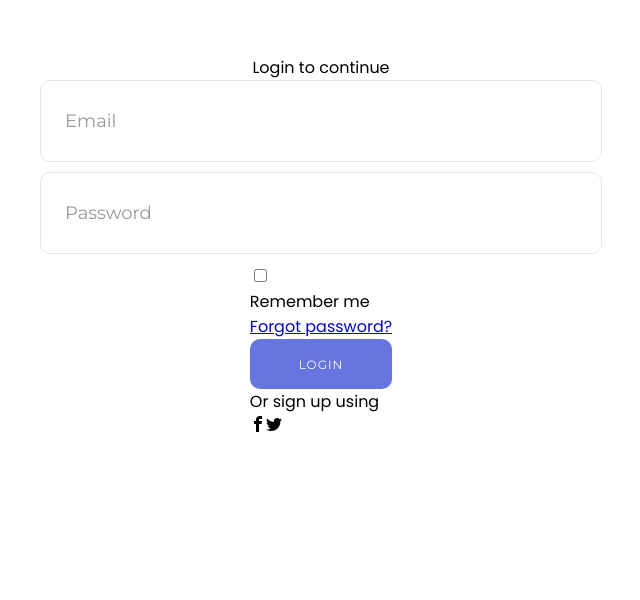
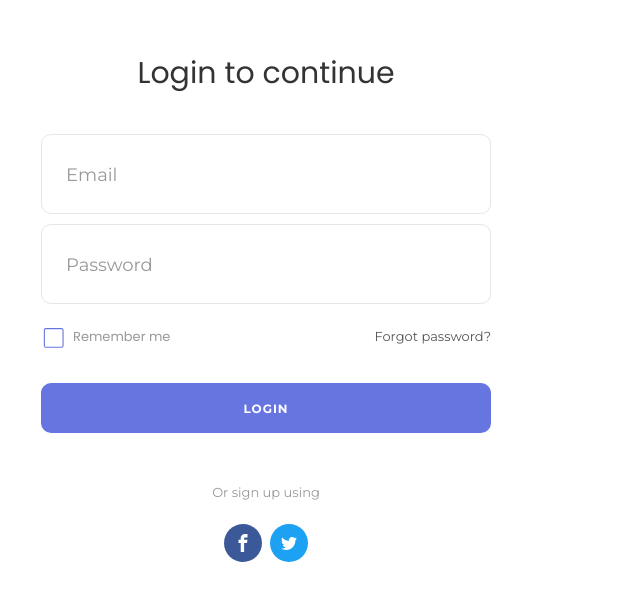
Before and after one commit to MilanStojko/pixelperfext, a React (Create React App) app: page / in a window 1280 px wide. Shown: the part 118-718 px from the top of the page, without its empty margins (14-654 px from the left). Built offline with nearby package versions, Linux system fonts and the light colour scheme.

Commit message:
fixed common

```diff
--- a/src/App.scss
+++ b/src/App.scss
@@ -1,11 +1,15 @@
-@import url('https://fonts.googleapis.com/css2?family=Poppins&display=swap');
-@import url('https://fonts.googleapis.com/css2?family=Montserrat&display=swap');
-@import url('https://fonts.googleapis.com/css2?family=Montserrat:wght@700&display=swap');
-
+@import url("https://fonts.googleapis.com/css2?family=Poppins&display=swap");
+@import url("https://fonts.googleapis.com/css2?family=Montserrat&display=swap");
+@import url("https://fonts.googleapis.com/css2?family=Montserrat:wght@700&display=swap");
+@import "./assets/style/common.scss";
 //variabili scss
 
+* {
+  box-sizing: border-box;
+  margin: 0, auto;
+  padding: 0;
+}
 
-.App{
-  font-family: 'Poppins', sans-serif;
-
+.App {
+  font-family: $poppins;
 }
--- /dev/null
+++ b/src/assets/style/common.scss
@@ -0,0 +1,8 @@
+//colors
+$text-color-input: #999;
+$blue-color: #6675df;
+$color-hover: rgb(34, 34, 34);
+
+//fonts
+$poppins: "Poppins", sans-serif;
+$montserrat: "Montserrat", sans-serif;
--- a/src/components/ui/button/button.scss
+++ b/src/components/ui/button/button.scss
@@ -1,9 +1,10 @@
-.button-container{
+@import "../../../assets/style/common.scss";
+.button-container {
   width: 100%;
   display: flex;
   justify-content: center;
 
-    button{
+  button {
     height: 50px;
     width: 100%;
     padding: 0 20px;
@@ -11,21 +12,20 @@
     font-size: 12px;
     color: #fff;
     letter-spacing: 1px;
-        font-family: 'Montserrat', sans-serif;
+    font-family: $montserrat;
     background-color: #6675df;
     outline: none;
     border: none;
     transition: all 0.4s;
-
+    font-weight: bold;
+  }
 }
 
+button:focus {
+  background-color: $color-hover;
 }
 
-button:focus{
-    background-color: rgb(34, 34, 34);
-}
-
-button:hover{
-    background-color: rgb(34, 34, 34);
+button:hover {
+  background-color: $color-hover;
   cursor: pointer;
 }
--- a/src/components/ui/form/Form.jsx
+++ b/src/components/ui/form/Form.jsx
@@ -22,8 +22,8 @@ function Form() {
               Remember me
             </label>
           </div>
-          <div>
-            <a href="#">Forgot password?</a>
+          <div className="link">
+            <a href="#" >Forgot password?</a>
           </div>
         </div>
         <Button label={"LOGIN"} />
--- a/src/components/ui/form/form.scss
+++ b/src/components/ui/form/form.scss
@@ -1,5 +1,7 @@
-$text-color-input: #999;
-$blue-color: #6675df;
+@import "../../../assets/style/common.scss";
+
+// $text-color-input: #999;
+// $blue-color: #6675df;
 
 .form {
   width: 560px;
@@ -8,32 +10,13 @@ $blue-color: #6675df;
   display: flex;
   flex-direction: column;
   align-items: center;
+  .title {
+    font-size: 30px;
+    text-align: center;
+    padding-bottom: 43px;
+    color: #333;
+    line-height: 1.2;
   }
-
-@media screen and (max-width: 992px) {
-  .form {
-    width: 50%;
-    padding-left: 30px;
-    padding-right: 30px;
-  }
-}
-
-@media screen and (max-width: 768px) {
-  .form {
-    width: 100%;
-    min-height: 100vh;
-    padding: 173px 55px 55px 55px;
-    background-color: #f7f7f7;
-  }
-}
-
-@media screen and (max-width: 576px) {
-  .form {
-    width: 100%;
-    min-height: 100vh;
-    padding-left: 15px;
-    padding-right: 15px;
-    padding-top: 70px;
 
   .flex-container {
     width: 100%;
@@ -46,16 +29,13 @@ $blue-color: #6675df;
       font-size: 13px;
       padding-bottom: 32px;
       padding-top: 3px;
-
-        div {
-          a {
-            text-decoration: none;
-            color: #555555;
-            font-family: "Montserrat", sans-serif;
     }
   }
-
   .checkbox {
+    .double {
+      zoom: 1;
+      transform: scale(1.1);
+    }
     label {
       display: flex;
 
@@ -88,38 +68,49 @@ $blue-color: #6675df;
         transition: 120ms transform ease-in-out;
         box-shadow: inset 1em 1em blue;
         transform-origin: bottom left;
-              clip-path: polygon(
-                14% 44%,
-                0 65%,
-                50% 100%,
-                100% 16%,
-                80% 0%,
-                43% 62%
-              );
+        clip-path: polygon(14% 44%, 0 65%, 50% 100%, 100% 16%, 80% 0%, 43% 62%);
       }
       input[type="checkbox"]:checked::before {
         transform: scale(1);
       }
     }
   }
+  .link {
+    a {
+      text-decoration: none;
+      color: #555555;
+      font-family: $montserrat;
+
+      &:hover {
+        color: #007bff;
+      }
+    }
   }
 }
 
-    .title {
-      font-size: 30px;
-      text-align: center;
-      padding-bottom: 43px;
-      color: #333;
-      line-height: 1.2;
+@media screen and (max-width: 992px) {
+  .form {
+    width: 50%;
+    padding-left: 30px;
+    padding-right: 30px;
   }
 }
 
-  .double {
-    zoom: 1;
-    transform: scale(1.1);
+@media screen and (max-width: 768px) {
+  .form {
+    width: 100%;
+    min-height: 100vh;
+    padding: 173px 55px 55px 55px;
+    background-color: #f7f7f7;
+  }
 }
 
-  :visited {
-    color: $blue-color;
+@media screen and (max-width: 576px) {
+  .form {
+    width: 100%;
+    min-height: 100vh;
+    padding-left: 15px;
+    padding-right: 15px;
+    padding-top: 70px;
   }
 }
--- a/src/components/ui/social/Social.jsx
+++ b/src/components/ui/social/Social.jsx
@@ -1,6 +1,8 @@
 //import per ReactIcons, se non vi funziona usare npm install react-icons
 import { ImFacebook } from "react-icons/im";
 import { ImTwitter } from "react-icons/im";
+
+import "./social.scss";
 
 function Social() {
   return (
@@ -10,10 +12,10 @@ function Social() {
       </div>
       <div className="social-icons">
         <a>
-          <ImFacebook />
+          <ImFacebook className="facebook"/>
         </a>
-        <a>
-          <ImTwitter />
+        <a className="twitterBc">
+          <ImTwitter className="twitter"/>
         </a>
       </div>
     </div>
--- a/src/components/ui/social/social.scss
+++ b/src/components/ui/social/social.scss
@@ -1,10 +1,51 @@
-*{
-    box-sizing: border-box;
-    margin: 0, auto;
-    padding: 0;
+@import "../../../assets/style/common.scss";
+.text-login {
+  padding-top: 46px;
+  padding-bottom: 20px;
+  text-align: center;
+  .sign {
+    font-family: $montserrat;
+    font-size: 13px;
+    line-height: 1.4;
+    color: $text-color-input;
+  }
 }
+.social-icons {
+  display: flex;
+  align-items: center;
+  justify-content: center;
+  gap: 8px;
+  a {
+    width: 38px;
+    height: 38px;
+    background-color: #3b5998;
+    border-radius: 50%;
+    display: flex;
+    justify-content: center;
+    align-items: center;
+    transition: all 0.4s;
+    .facebook {
+      padding: 2px;
+      width: 22px;
+      height: 22px;
+      color: white;
+    }
+    .twitter {
+      padding: 10px;
+      width: 36px;
+      height: 36px;
+      color: white;
+    }
+  }
+  .twitterBc {
+    background-color: #1da1f2;
+  }
+  a:focus {
+    background-color: $color-hover;
+  }
 
-.text-login{
-    padding-top: 46px;
-    padding-bottom: 20px;
+  a:hover {
+    background-color: $color-hover;
+    cursor: pointer;
+  }
 }
```
Lines whose indentation alone changed are shown as unchanged.
